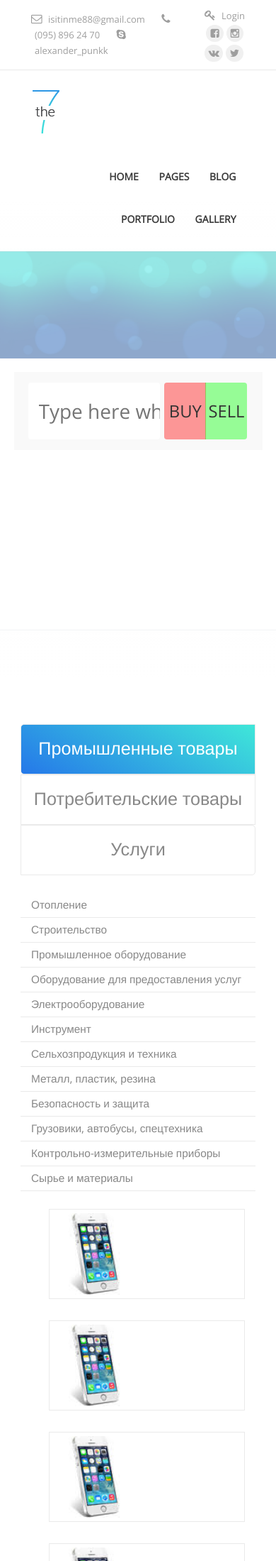
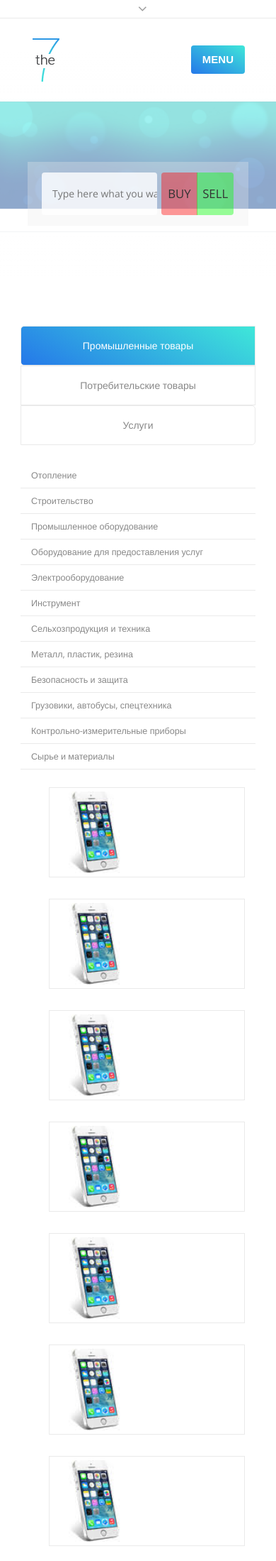
Before and after one commit to mprihodko/Prom-illiquid-Site-and-Seo, a PHP site: page / in a window 390 px wide; the page is wider, and only the part inside the window is pictured. Shown: the top 2199 px of that part at 71% size. Run offline with PHP 8.4, Linux system fonts and the light colour scheme.

Commit message:
Fixed problems with main menu, turn responsive carousel till about 530px, made menu becomes mobile, made top bar becomes mobile

```diff
--- /dev/null
+++ b/css/responsive.css
@@ -0,0 +1,171 @@
+/* <= 1800 */
+
+
+@media (max-width: 1800px) {
+	.carousel-description {
+		padding-bottom: 8%;
+	}
+}
+
+
+/* <= 1600 */
+
+
+@media (max-width: 1600px) {
+	.carousel-description {
+		padding-bottom: 4%;
+		line-height: 22px;
+	}
+}
+
+/* <= 1500 */
+
+@media (max-width: 1500px) {
+	#main-carousel {
+		height: 580px;
+	}
+	#blur-overlay {
+		height: 514px;
+	}
+}
+
+/* <= 1400 */
+
+@media (max-width: 1400px) {
+	.carousel-description {
+		padding-bottom: 1%;
+		line-height: 20px;
+	}
+	#main-carousel {
+		height: 560px;
+	}
+	#blur-overlay {
+		height: 494px;
+	}
+}
+
+/* <= 1300 */
+
+@media (max-width: 1300px) {
+	#main-carousel {
+		height: 500px;
+	}
+	#blur-overlay {
+		height: 434px;
+	}
+	.carousel-description {
+		bottom: 60px;
+		line-height: 18px;
+		font-size: 13px;
+	}
+	#searching {
+		left: 10%;
+		right: 10%;
+		height: 90px;
+	}
+	.search-input,
+	.s-butt button .btn-text	{
+		line-height: 60px;
+	}
+	.search-input {
+		font-size: 1.3em;
+	}
+	.s-butt button .btn-text {
+		font-size: 1.2em;
+	}
+	.s-butt button {
+		height: 60px;
+	}
+}
+
+/* <= 1200 */
+
+@media (max-width: 1200px) {
+	#main-carousel {
+		height: 450px;
+	}
+	#blur-overlay {
+		height: 384px;
+	}
+	.tabs-buttons li a {
+		font-size: 1.6em;
+	}
+}
+
+/* <= 1030 */
+
+@media (max-width: 1030px) {
+	#main-carousel {
+		height: 410px;
+	}
+	#blur-overlay {
+		height: 344px;
+	}
+	.tabs-buttons li a {
+		font-size: 1.4em;
+	}
+	.tabs-buttons li {
+		padding: 15px 10px;
+	}
+	.tabs-content-category-list li a {
+		font-size: .9em;
+	}
+}
+
+/*  <= 930 */
+
+@media (max-width: 1030px) {
+	#main-carousel {
+		height: 370px;
+	}
+	#blur-overlay {
+		height: 304px;
+	}
+	.carousel-description {
+		visibility: hidden;
+	}
+	.tabs-buttons li a {
+		font-size: 1em;
+	}
+}
+
+/* <=830 */
+
+@media (max-width: 830px) {
+	#main-carousel {
+		height: 330px;
+	}
+	#blur-overlay {
+		height: 364px;
+	}
+	#searching {
+		top: 85px;
+	}
+}
+
+/* <= 730 */
+
+@media (max-width: 730px) {
+	#main-carousel {
+		height: 290px;
+	}
+	#blur-overlay {
+		height: 324px;
+	}
+}
+
+/* <= 630 */
+
+@media (max-width: 630px) {
+	#main-carousel {
+		height: 250px;
+	}
+	#blur-overlay {
+		height: 284px;
+	}
+	.search-input {
+		font-size: 1em;
+	}
+}
+
+/* <= 530 */
--- a/css/style.css
+++ b/css/style.css
@@ -36,7 +36,7 @@ body {
 }
 
 body {
-	background: url(../img/general-boxed-bg-image.jpg) no-repeat fixed center center;
+	/*background: url(../img/general-boxed-bg-image.jpg) no-repeat fixed center center;*/
 	background-size: cover;
 }
 
@@ -230,6 +230,26 @@ body.no-bg {
 	font-size: 1.1em;
 }
 
+/* Mobile top bar */
+
+.top-bar-arrow {
+	display: none;
+	width: 100%;
+	height: 26px;
+	background: #fff;
+	box-sizing: border-box;
+	border-bottom: 1px solid #eaeaea;
+	z-index: 50;
+}
+
+.top-bar-arrow span {
+	position: relative;
+	top: 0px;
+	left: 50%;
+	color: #9e9e9e;
+	font-size: 1.4em;
+}
+
 #branding {
 	float: left;
 }
@@ -261,6 +281,8 @@ body.no-bg {
 	height: 39px;
 }
 
+/* Navigation */
+
 #navigation {
 	text-align: right;
 	float: right;
@@ -291,23 +313,9 @@ body.no-bg {
 	vertical-align: middle;
 }
 
+
 #main-nav > li:hover .topItem:after {
 	opacity: .8;
-}
-
-#main-nav > li > a {
-	vertical-align: middle;
-	font: normal normal 600 14px / 18px "Open Sans", Helvetica, Arial, Verdana, sans-serif;
-	color: #3a3a3a;
-	text-transform: uppercase;
-	display: inline-block;
-	padding: 4px 0 6px;
-	text-decoration: none;
-	text-align: left;
-}
-
-#main-nav > li:last-child .sub-nav {
-	left: -150px;
 }
 
 .topItem  {
@@ -333,6 +341,26 @@ body.no-bg {
 	background: linear-gradient(30deg,#2578e9 0%,#3fe7d9 100%);
 }
 
+
+#main-nav > li > a {
+	vertical-align: middle;
+	font: normal normal 600 14px / 18px "Open Sans", Helvetica, Arial, Verdana, sans-serif;
+	color: #3a3a3a;
+	text-transform: uppercase;
+	display: inline-block;
+	padding: 4px 0 6px;
+	text-decoration: none;
+	text-align: left;
+}
+
+#main-nav > li:hover .topItem:after {
+	opacity: .8;
+}
+
+#main-nav > li:last-child .sub-nav {
+	left: -150px;
+}
+
 #main-nav > li.act > a {
 	color: #3a3a3a;
 }
@@ -347,6 +375,7 @@ body.no-bg {
 }
 
 .sub-nav {
+	visibility: hidden;
 	opacity: 0;
 	width: 210px;
 	position: absolute;
@@ -405,7 +434,139 @@ body.no-bg {
 	display: block;
 }
 
-/* Header End */
+/* Mobile navigation */
+
+#dl-menu {
+	display: none;
+	box-sizing: border-box;
+	position: relative;
+	z-index: 999;
+	text-align: right;
+	margin-top: 35px;
+}
+
+#mobile-menu {
+	background: #2578e9;
+	background: -moz-linear-gradient(30deg,#2578e9 0%,#3fe7d9 100%);
+	background: -webkit-gradient(linear,left bottom,right top,color-stop(0%,#2578e9),color-stop(100%,#3fe7d9));
+	background: -webkit-linear-gradient(30deg,#2578e9 0%,#3fe7d9 100%);
+	background: -o-linear-gradient(30deg,#2578e9 0%,#3fe7d9 100%);
+	background: -ms-linear-gradient(30deg,#2578e9 0%,#3fe7d9 100%);
+	background: linear-gradient(30deg,#2578e9 0%,#3fe7d9 100%);
+	color: #fff;
+	display: inline-block;
+	border-radius: 4px;
+	line-height: 24px;
+	font: normal normal bold 15px / 20px Arial,Verdana,sans-serif;
+	text-transform: uppercase;
+	padding: 10px 0 10px 16px;
+	text-decoration: none;
+}
+
+.mobile-button {
+	display: inline-block;
+	margin-right: 16px;
+	cursor: pointer;
+}
+
+#mobile-menu span {
+	font: normal normal bold 15px / 20px Arial,Verdana,sans-serif;
+	text-transform: uppercase;
+	color: #fff;
+}
+
+.menu-back {
+	display: none;
+}
+
+.dl-container {
+	position: relative;
+}
+
+.dl-menu {
+	width: 100%;
+	min-width: 280px;
+	max-width: 280px;
+	list-style: none;
+	text-align: left;
+	position: absolute;
+	right: 0;
+	opacity: 0;
+	visibility: hidden;
+	background: #303030;
+	box-shadow: 0px 0px 3px rgba(0,0,0,0.15);
+	padding: 0;
+	transition: all .3s;
+}
+
+.dl-menu-open {
+	visibility: visible;
+	opacity: 1;
+	-webkit-transform: translateY(10px);
+	-moz-transform: translateY(10px);
+	-ms-transform: translateY(10px);
+	-o-transform: translateY(10px);
+}
+
+.dl-menu li {
+	border-bottom: 1px solid rgba(224,224,224,0.1);
+	position: relative;
+	width: 100%;
+}
+
+.dl-menu li:hover .dl-text {
+	background: -webkit-gradient(linear,left top,right top,color-stop(32%,#2578e9),color-stop(100%,#3fe7d9));
+	background: -webkit-linear-gradient(left,#2578e9 32%,#3fe7d9 100%);
+	-webkit-background-clip: text;
+	-webkit-text-fill-color: transparent;
+}
+
+.dl-menu li:hover .dl-icon {
+	background: rgba(224,224,224,0.2);
+}
+
+.dl-menu li > a {
+	color: #e0e0e0;
+	font: normal normal 13px / 17px "Open Sans", Helvetica, Arial, Verdana, sans-serif;
+	text-transform: uppercase;
+	display: block;
+	position: relative;
+	padding: 13px 0;
+	margin: 0 20px;
+	font-weight: normal;
+	text-align: left;
+	text-decoration: none;
+	outline: none;
+}
+
+.dl-menu li.act > a {
+	color: #2578e9;
+}
+
+.dl-menu li > a > .dl-text {
+	display: table-cell;
+}
+
+.dl-menu li.act > a > .dl-text {
+	background: -webkit-gradient(linear,left top,right top,color-stop(32%,#2578e9),color-stop(100%,#3fe7d9));
+	background: -webkit-linear-gradient(left,#2578e9 32%,#3fe7d9 100%);
+	-webkit-background-clip: text;
+	-webkit-text-fill-color: transparent;
+}
+
+.dl-menu li > a > .dl-icon {
+	display: block;
+	position: absolute;
+	top: 50%;
+	right: 15px;
+	width: 18px;
+	height: 18px;
+	border-radius: 50%;
+	background: rgba(224,224,224,0.1);
+	color: #9e9e9e;
+	margin-top: -9px;
+	text-align:center;
+}
 
 /* Searching */
 
@@ -431,7 +592,7 @@ body.no-bg {
 .search-input {
 	line-height: 80px;
 	vertical-align: middle;
-	background: #fff;
+	background: rgba(255, 255, 255, .8);
 	width: 60%;
 	float: left;
 	z-index: 250;
@@ -446,6 +607,7 @@ body.no-bg {
 
 .search-input:focus {
 	box-shadow: inset 0 0 5px 5px rgba(0, 0, 0, .1);
+	background: rgba(255, 255, 255, 1);
 }
 
 .s-butt {
@@ -517,10 +679,11 @@ body.no-bg {
 #main-carousel img {
 	margin: 0 auto;
 	width: 100%;
+	height: auto;
 }
 
 .carousel-description {
-	padding-bottom: 190px;
+	padding-bottom: 10%;
 	color: #fff;
 }
 
--- a/index.html
+++ b/index.html
@@ -11,6 +11,7 @@
 			<link rel="stylesheet" href="css/font-awesome-4.2.0/css/font-awesome.min.css">
 			<link href='http://fonts.googleapis.com/css?family=Open+Sans' rel='stylesheet' type='text/css'>
 			<link rel="stylesheet" href="css/style.css">
+			<link rel="stylesheet" href="css/responsive.css">
 		</head>
 		<body class="no-bg">
 
@@ -20,6 +21,7 @@
 
 
 				<header id="header" class="normal-header line-decoration">
+
 					<!-- Top Bar -->
 					<div id="top-bar" class="text-normal full-width-line clearfix">
 						<div class="wf-wrap">
@@ -71,6 +73,13 @@
 							</div>
 						</div>
 					</div>
+
+					<span class="top-bar-arrow">
+						<span>
+							<i class="fa fa-angle-down"></i>
+						</span>
+					</span>
+
 					<!-- Top Bar End -->
 
 					<!-- Branding & Navigation -->
@@ -82,7 +91,63 @@
 							</a>
 						</div>
 
+
 						<nav id="navigation" class="wf-td">
+							<!-- Mobile nav -->
+							<div id="dl-menu">
+								<a href="#" id="mobile-menu">
+									<div class="mobile-button">
+										<span class="menu-open" style="display: inline;">Menu</span>
+										<span class="menu-back">Back</span>
+									</div>
+								</a>
+								<div class="dl-container">
+									<ul class="dl-menu">
+										<li class="act">
+											<a href="#" onclick="return false;">
+												<span class="dl-text">Home</span>
+												<span class="dl-icon">
+													<i class="fa fa-arrow-right"></i>
+												</span>
+											</a>
+										</li>
+										<li>
+											<a href="#" onclick="return false;">
+												<span class="dl-text">Pages</span>
+												<span class="dl-icon">
+													<i class="fa fa-arrow-right"></i>
+												</span>
+											</a>
+										</li>
+										<li>
+											<a href="#" onclick="return false;">
+												<span class="dl-text">Blog</span>
+												<span class="dl-icon">
+													<i class="fa fa-arrow-right"></i>
+												</span>
+											</a>
+										</li>
+										<li>
+											<a href="#" onclick="return false;">
+												<span class="dl-text">Portfolio</span>
+												<span class="dl-icon">
+													<i class="fa fa-arrow-right"></i>
+												</span>
+											</a>
+										</li>
+										<li>
+											<a href="#" onclick="return false;">
+												<span class="dl-text">Gallery</span>
+												<span class="dl-icon">
+													<i class="fa fa-arrow-right"></i>
+												</span>
+											</a>
+										</li>
+									</ul>
+								</div>
+							</div>
+
+							<!-- Main Nav -->
 							<ul id="main-nav" class="clearfix">
 								<li class="act no-link">
 									<a href="#" onclick="return false;" class="topItem">
@@ -257,7 +322,7 @@
 
 
 
-				<div id="main-carousel" class="carousel slide normal-carousel" data-ride="carousel">
+				<div id="main-carousel" class="carousel slide normal-carousel"> <!-- data-ride="carousel" -->
 
 					<!-- Search -->
 					<div id="searching">
@@ -357,7 +422,7 @@
 									<div class="col-sm-9 clearfix tabs-content-grid home-tab-grid">
 
 										<!-- 1st row -->
-										<div class="col-sm-3 tabs-grid-item">
+										<div class="col-md-3 col-sm-4 tabs-grid-item">
 											<div class="inner-item">
 												<a href="#" class="item-link">
 													<div class="photo-frame">
@@ -370,7 +435,7 @@
 											</div>
 										</div>
 
-										<div class="col-sm-3 tabs-grid-item">
+										<div class="col-md-3 col-sm-4 tabs-grid-item">
 											<div class="inner-item">
 												<a href="#" class="item-link">
 													<div class="photo-frame">
@@ -383,7 +448,7 @@
 											</div>
 										</div>
 
-										<div class="col-sm-3 tabs-grid-item">
+										<div class="col-md-3 col-sm-4 tabs-grid-item">
 											<div class="inner-item">
 												<a href="#" class="item-link">
 													<div class="photo-frame">
@@ -396,7 +461,7 @@
 											</div>
 										</div>
 
-										<div class="col-sm-3 tabs-grid-item">
+										<div class="col-md-3 col-sm-4 tabs-grid-item">
 											<div class="inner-item">
 												<a href="#" class="item-link">
 													<div class="photo-frame">
@@ -410,7 +475,7 @@
 										</div>
 
 										<!-- 2nd row -->
-										<div class="col-sm-3 tabs-grid-item">
+										<div class="col-md-3 col-sm-4 tabs-grid-item">
 											<div class="inner-item">
 												<a href="#" class="item-link">
 													<div class="photo-frame">
@@ -423,7 +488,7 @@
 											</div>
 										</div>
 
-										<div class="col-sm-3 tabs-grid-item">
+										<div class="col-md-3 col-sm-4 tabs-grid-item">
 											<div class="inner-item">
 												<a href="#" class="item-link">
 													<div class="photo-frame">
@@ -436,7 +501,7 @@
 											</div>
 										</div>
 
-										<div class="col-sm-3 tabs-grid-item">
+										<div class="col-md-3 col-sm-4 tabs-grid-item">
 											<div class="inner-item">
 												<a href="#" class="item-link">
 													<div class="photo-frame">
@@ -449,7 +514,7 @@
 											</div>
 										</div>
 
-										<div class="col-sm-3 tabs-grid-item">
+										<div class="col-md-3 col-sm-4 tabs-grid-item">
 											<div class="inner-item">
 												<a href="#" class="item-link">
 													<div class="photo-frame">
@@ -463,7 +528,7 @@
 										</div>
 
 										<!-- 3rd row -->
-										<div class="col-sm-3 tabs-grid-item">
+										<div class="col-md-3 col-sm-4 tabs-grid-item">
 											<div class="inner-item">
 												<a href="#" class="item-link">
 													<div class="photo-frame">
@@ -476,7 +541,7 @@
 											</div>
 										</div>
 
-										<div class="col-sm-3 tabs-grid-item">
+										<div class="col-md-3 col-sm-4 tabs-grid-item">
 											<div class="inner-item">
 												<a href="#" class="item-link">
 													<div class="photo-frame">
@@ -489,7 +554,7 @@
 											</div>
 										</div>
 
-										<div class="col-sm-3 tabs-grid-item">
+										<div class="col-md-3 col-sm-4 tabs-grid-item">
 											<div class="inner-item">
 												<a href="#" class="item-link">
 													<div class="photo-frame">
@@ -502,7 +567,7 @@
 											</div>
 										</div>
 
-										<div class="col-sm-3 tabs-grid-item">
+										<div class="col-md-3 col-sm-4 tabs-grid-item">
 											<div class="inner-item">
 												<a href="#" class="item-link">
 													<div class="photo-frame">
--- a/js/main.js
+++ b/js/main.js
@@ -4,14 +4,20 @@ $(document).ready(function() {
 
 	$('#main-nav > li').hover(
 		function() {
-			$( this ).find('.topItem + .sub-nav').animate({
+
+			$( this ).find('.sub-nav').css('visibility', 'visible');
+			$( this ).find('.sub-nav').animate({
 				opacity: .8
 			}, 300);
+
 		},
 		function() {
-			$( this ).find('.topItem + .sub-nav').animate({
+
+			$( this ).find('.sub-nav').css('visibility', 'hidden');
+			$( this ).find('.sub-nav').animate({
 				opacity: 0
 			}, 300);
+
 		}
 	);
 
@@ -35,15 +41,19 @@ $(document).ready(function() {
 		}
 	});
 
-	/* Top Fixed Menu */
+	/* Top Fixed Menu & Mobile Responsive Menu */
 
-	var topBar = document.getElementById('top-bar'),
-		header = document.getElementById('header'),
-		carousel = document.getElementById('main-carousel');
+	var	header = document.getElementById('header'),
+		carousel = document.getElementById('main-carousel'),
+		mobileMenu = document.getElementById('dl-menu'),
+		mainNav = document.getElementById('main-nav'),
+		topBar = document.getElementById('top-bar'),
+		topBarArrow = document.querySelector('.top-bar-arrow ');
 
 	window.addEventListener('scroll', function(ev) {
+		ev.preventDefault();
 
-		ev.preventDefault();
+		if ( document.documentElement.clientWidth > 900 ) {
 
 			if( window.pageYOffset > 110 ) {
 				header.classList.add('fixed-header');
@@ -54,6 +64,86 @@ $(document).ready(function() {
 				topBar.style.display = 'block';
 				carousel.classList.remove('fixed-carousel');
 			}
+
+			return;
+		}
+
+	});
+
+	window.addEventListener('resize', function() {
+		if( document.documentElement.clientWidth <= 900 ) {
+			mobile.turnOn();
+		} else {
+			mobile.turnOff();
+		}
+	});
+
+	var mobile = {
+		turnOn: function() {
+
+			mainNav.style.display = 'none';
+
+			mobileMenu.style.display = 'inline-block';
+
+			topBar.style.display = 'none';
+			topBar.classList.remove('full-width-line');
+
+			topBarArrow.style.display = 'block';
+
+		},
+		turnOff: function() {
+
+			mainNav.style.display = 'inline-block';
+
+			mobileMenu.style.display = 'none';
+
+			topBar.style.display = 'block';
+			topBar.classList.add('full-width-line');
+
+			topBarArrow.style.display = 'none';
+
+		}
+	};
+
+	//
+
+
+	$(document).on('click', '.top-bar-arrow', function() {
+
+		if( $(this).find('i').hasClass('fa-angle-down') ) {
+			$(this).find('i').removeClass('fa-angle-down');
+			$(this).find('i').addClass('fa-angle-up');
+		} else {
+			$(this).find('i').removeClass('fa-angle-up');
+			$(this).find('i').addClass('fa-angle-down');
+		}
+
+		$( '#top-bar' ).slideToggle();
+
+	});
+
+
+	//
+
+	if (  document.documentElement.clientWidth <= 900 ) {
+		mobile.turnOn();
+	} else {
+		mobile.turnOff();
+	}
+
+	//
+
+	mobileMenu.addEventListener('click', function() {
+
+		if( this.querySelector('.menu-open').style.display == 'inline' ) {
+			this.querySelector('.menu-open').style.display = 'none';
+			this.querySelector('.menu-back').style.display = 'inline';
+		} else {
+			this.querySelector('.menu-open').style.display = 'inline';
+			this.querySelector('.menu-back').style.display = 'none';
+		}
+
+		this.querySelector('.dl-menu').classList.toggle('dl-menu-open');
 
 	});
 
```
Lines whose indentation alone changed are shown as unchanged.
